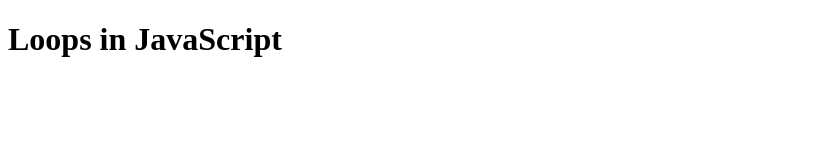
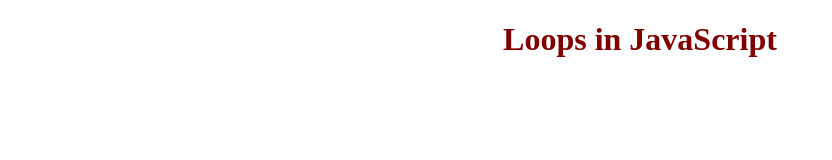
Before and after one commit to mohdibrahim-dev/JavaScript-Practice, a plain HTML site: page Loops_in_JavaScript.html in a window 1280 px wide. Shown: the whole page, without its empty margins (0-832 px from the left). Drawn offline with Linux system fonts and the light colour scheme.

Commit message:
Update Loops_in_JavaScript.html

```diff
--- a/Loops_in_JavaScript.html
+++ b/Loops_in_JavaScript.html
@@ -6,7 +6,7 @@
     <title>Loops in JavaScript </title>
 </head>
 <body>
-    <h1 style="align-items: center; ">Loops in JavaScript</h1>
+    <h1 style="text-align: center; color: maroon; ">Loops in JavaScript</h1>
 
 
 
```
